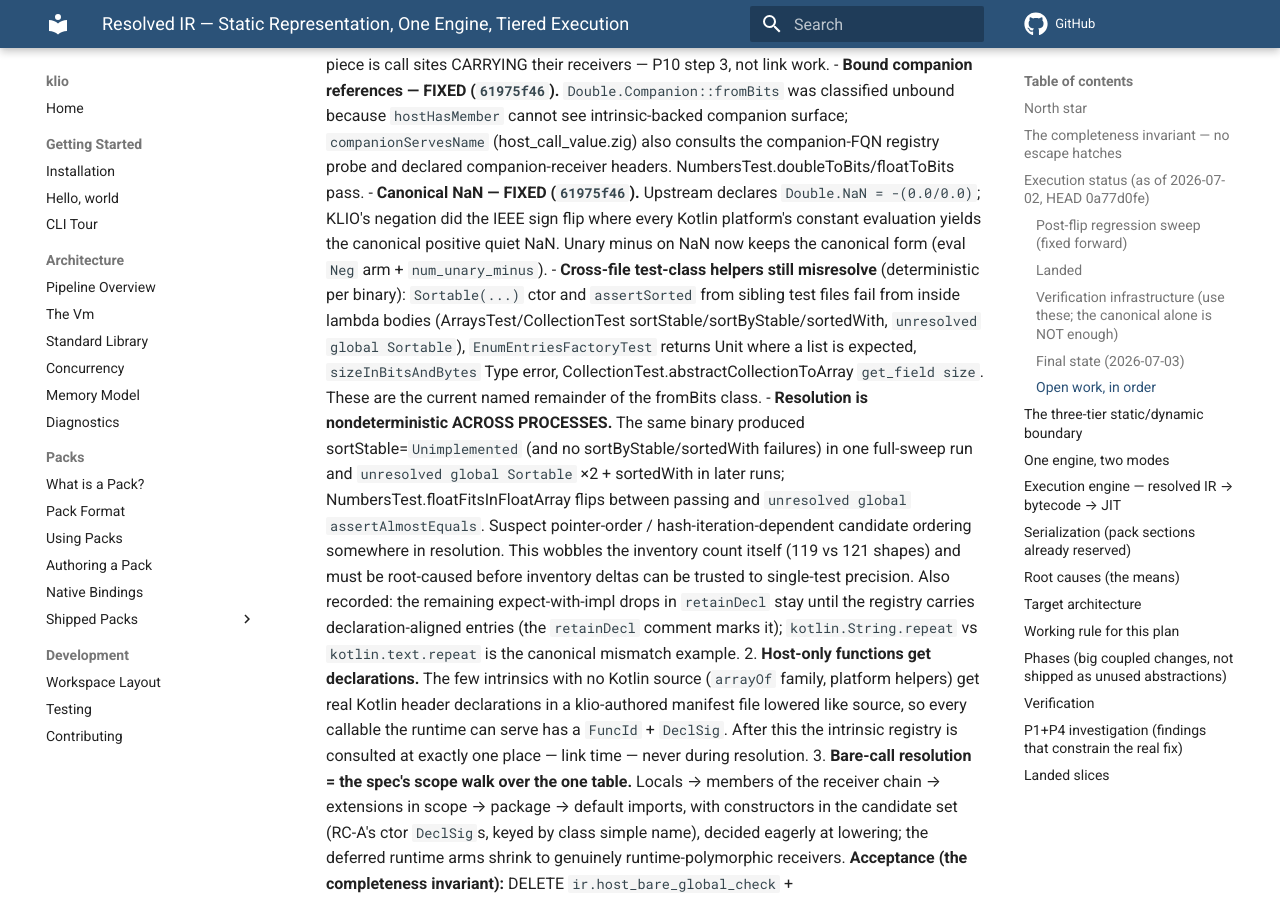
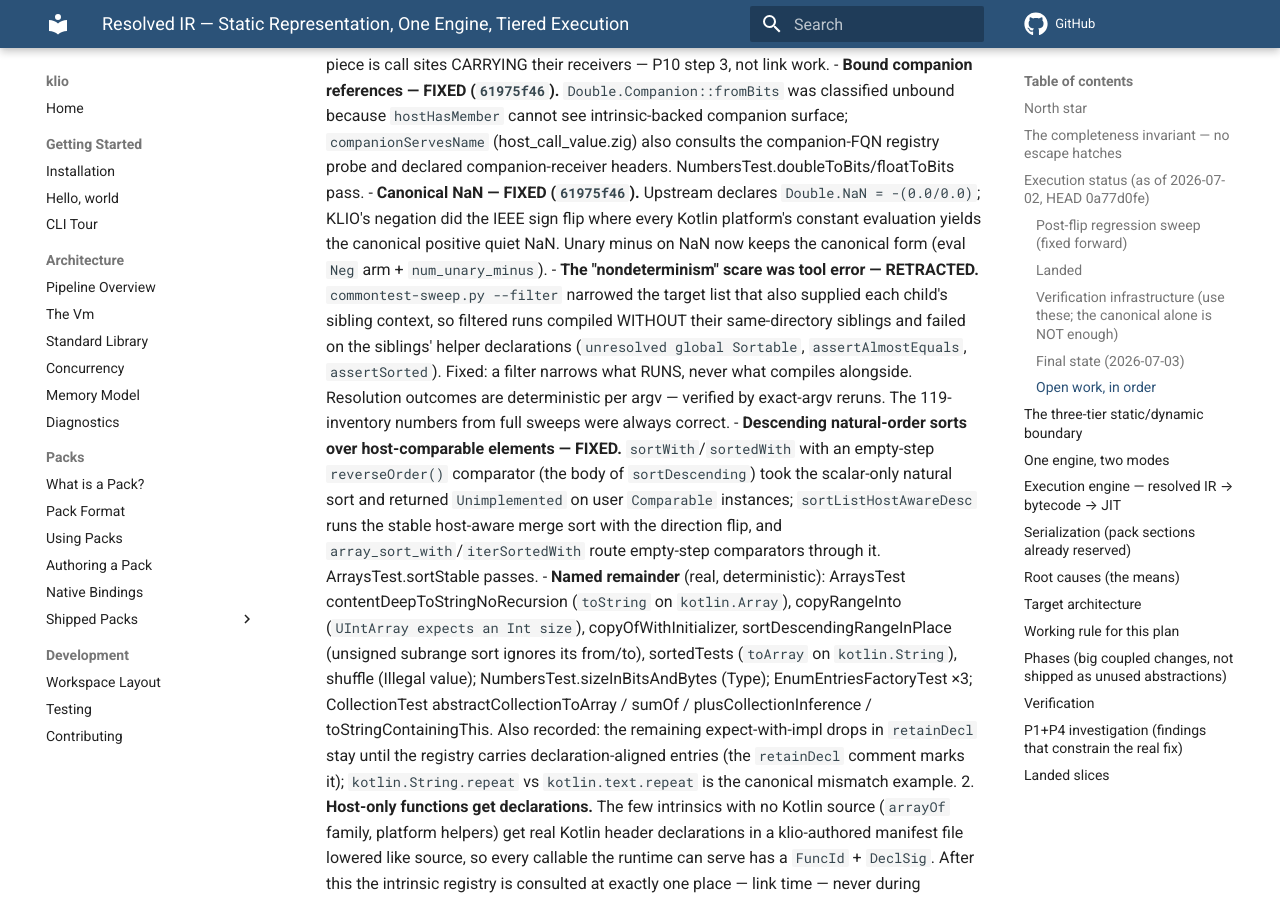
Before and after one commit to DrewCarlson/klio, an MkDocs documentation site: the page built from docs/resolution-unification-plan.md, in a window 1280 px wide and 900 px high, scrolled down 7837 px. Built offline with MkDocs 1.6.1 and Material for MkDocs 9.7.7, drawn with Linux system fonts in a browser that asks for light colours; comment, search, counter and statistics services are not loaded.

Commit message:
stdlib: descending natural sorts dispatch user compareTo; sweep filter keeps sibling context
An empty-step reverseOrder() comparator (sortDescending's body) sorted
through the scalar-only natural path and returned Unimplemented on user
Comparable instances. sortListHostAwareDesc runs the stable host-aware
merge sort with the direction flip; array_sort_with and iterSortedWith
route empty-step comparators through it. ArraysTest.sortStable passes.

commontest-sweep.py --filter narrowed the list that also supplied child
sibling context, so filtered runs failed on sibling-declared helpers and
looked nondeterministic; a filter now narrows what runs, never what
compiles alongside. The plan retracts the nondeterminism finding —
resolution is deterministic per argv.

```diff
--- a/docs/resolution-unification-plan.md
+++ b/docs/resolution-unification-plan.md
@@ -341,24 +341,32 @@ Every phase of this plan is landed or boundary-recorded; nothing remains open.
         where every Kotlin platform's constant evaluation yields the
         canonical positive quiet NaN. Unary minus on NaN now keeps the
         canonical form (eval `Neg` arm + `num_unary_minus`).
-      - **Cross-file test-class helpers still misresolve** (deterministic
-        per binary): `Sortable(...)` ctor and `assertSorted` from sibling
-        test files fail from inside lambda bodies
-        (ArraysTest/CollectionTest sortStable/sortByStable/sortedWith,
-        `unresolved global Sortable`), `EnumEntriesFactoryTest` returns
-        Unit where a list is expected, `sizeInBitsAndBytes` Type error,
-        CollectionTest.abstractCollectionToArray `get_field size`. These
-        are the current named remainder of the fromBits class.
-      - **Resolution is nondeterministic ACROSS PROCESSES.** The same
-        binary produced sortStable=`Unimplemented` (and no
-        sortByStable/sortedWith failures) in one full-sweep run and
-        `unresolved global Sortable` ×2 + sortedWith in later runs;
-        NumbersTest.floatFitsInFloatArray flips between passing and
-        `unresolved global assertAlmostEquals`. Suspect pointer-order /
-        hash-iteration-dependent candidate ordering somewhere in
-        resolution. This wobbles the inventory count itself (119 vs 121
-        shapes) and must be root-caused before inventory deltas can be
-        trusted to single-test precision.
+      - **The "nondeterminism" scare was tool error — RETRACTED.**
+        `commontest-sweep.py --filter` narrowed the target list that also
+        supplied each child's sibling context, so filtered runs compiled
+        WITHOUT their same-directory siblings and failed on the siblings'
+        helper declarations (`unresolved global Sortable`,
+        `assertAlmostEquals`, `assertSorted`). Fixed: a filter narrows
+        what RUNS, never what compiles alongside. Resolution outcomes are
+        deterministic per argv — verified by exact-argv reruns. The
+        119-inventory numbers from full sweeps were always correct.
+      - **Descending natural-order sorts over host-comparable elements —
+        FIXED.** `sortWith`/`sortedWith` with an empty-step
+        `reverseOrder()` comparator (the body of `sortDescending`) took
+        the scalar-only natural sort and returned `Unimplemented` on user
+        `Comparable` instances; `sortListHostAwareDesc` runs the stable
+        host-aware merge sort with the direction flip, and
+        `array_sort_with`/`iterSortedWith` route empty-step comparators
+        through it. ArraysTest.sortStable passes.
+      - **Named remainder** (real, deterministic): ArraysTest
+        contentDeepToStringNoRecursion (`toString` on `kotlin.Array`),
+        copyRangeInto (`UIntArray expects an Int size`),
+        copyOfWithInitializer, sortDescendingRangeInPlace (unsigned
+        subrange sort ignores its from/to), sortedTests (`toArray` on
+        `kotlin.String`), shuffle (Illegal value);
+        NumbersTest.sizeInBitsAndBytes (Type); EnumEntriesFactoryTest ×3;
+        CollectionTest abstractCollectionToArray / sumOf /
+        plusCollectionInference / toStringContainingThis.
       Also recorded: the remaining expect-with-impl drops in `retainDecl`
       stay until the registry carries declaration-aligned entries (the
       `retainDecl` comment marks it); `kotlin.String.repeat` vs
```
Also changed, not shown: 2 other files.
